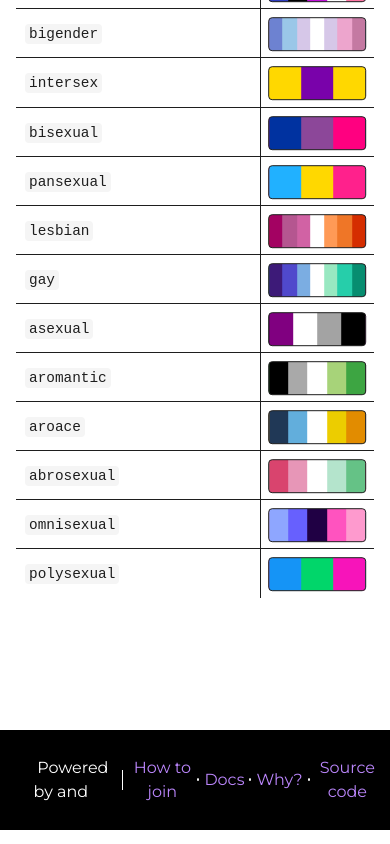
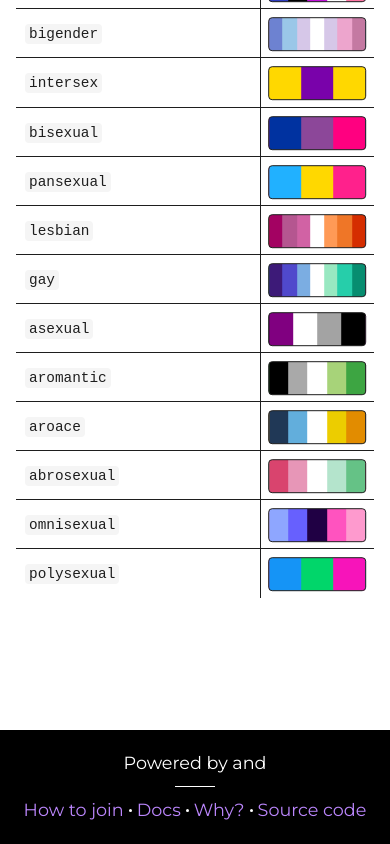
Before and after one commit to Pre1ude0/ringamajig, a SvelteKit app: page /docs in a window 390 px wide. Shown: the part 7155-7999 px from the top of the page. Built offline with nearby package versions, Linux system fonts and the light colour scheme; a web font is replaced by a local one.

Commit message:
fix footer mobile view

```diff
--- a/src/routes/(main)/+layout.svelte
+++ b/src/routes/(main)/+layout.svelte
@@ -13,13 +13,17 @@
         <i class="nf nf-dev-svelte" id="svelte" title="svelteKit"></i>
     </p>
     <div class="divider line"></div>
+    <div class="links">
         <a href="/docs#how-to-join">How to join</a>
         <div class="divider dot"></div>
         <a href="/docs">Docs</a>
         <div class="divider dot"></div>
         <a href="/why">Why?</a>
         <div class="divider dot"></div>
-    <a href="https://github.com/Pre1ude0/ringamajig" target="_blank">Source code</a>
+        <a href="https://github.com/Pre1ude0/ringamajig" target="_blank"
+            >Source code</a
+        >
+    </div>
 </div>
 
 <style>
@@ -36,11 +40,21 @@
         p {
             text-align: center;
             color: white;
+            text-indent: 0;
+            margin: 0;
         }
 
         a {
             text-align: center;
         }
+    }
+
+    .links {
+        display: flex;
+        flex-direction: row;
+        justify-content: center;
+        align-items: center;
+        height: fit-content;
     }
 
     .divider {
@@ -65,4 +79,18 @@
     #heart {
         color: #ff246d;
     }
+
+    @media screen and (max-width: 600px) {
+        .bar {
+            flex-direction: column;
+            align-items: center;
+            padding: 20px;
+            font-size: 1.1em;
+        }
+        .divider.line {
+            width: 40px;
+            height: 1px;
+            margin: 10px 0;
+        }
+    }
 </style>
```
Also changed, not shown: static/updateLog.md (+7 -0 lines). Lines whose indentation alone changed are shown as unchanged.
